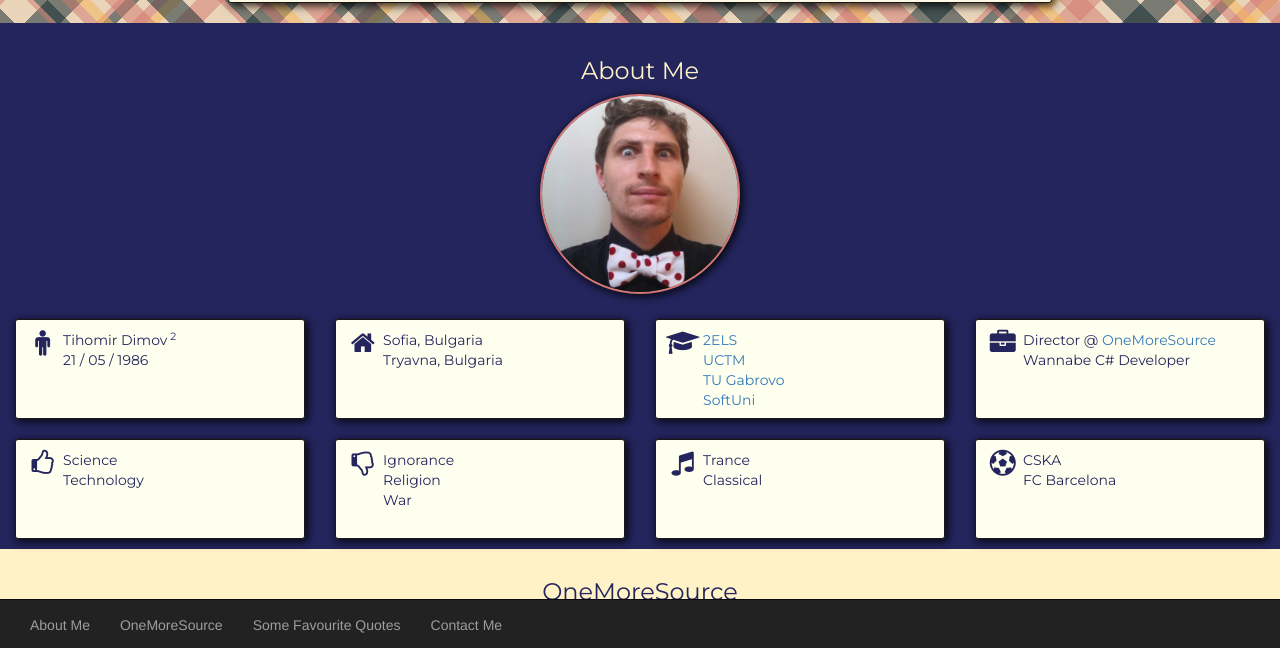
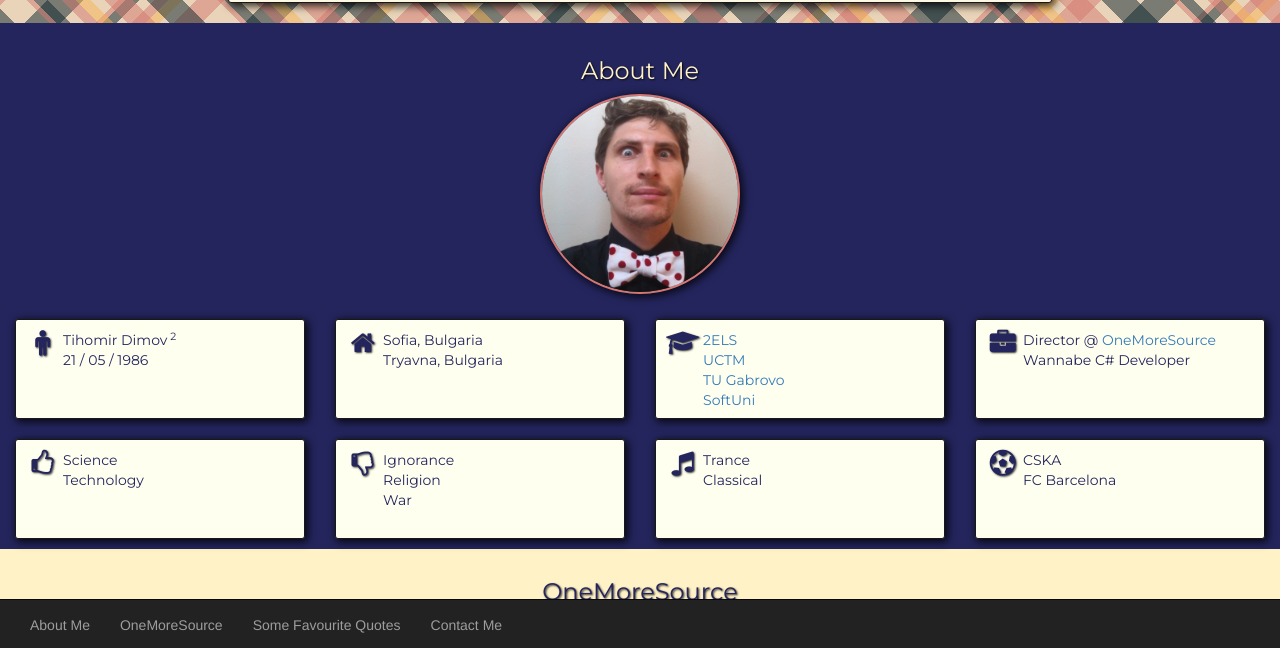
Before and after one commit to tihomirdimov/MyWebPage, a plain HTML site: page index.html in a window 1280 px wide. Shown: the part 150-798 px from the top of the page. Drawn offline with nearby package versions, Linux system fonts and the light colour scheme.

Commit message:
text shadows added

```diff
--- a/src/style.css
+++ b/src/style.css
@@ -61,6 +61,10 @@ h2 {
     font-size: 15px;
 }
 
+h3, i.fa {
+    text-shadow: 1px 1px 2px rgba(0, 0, 0, 0.8);
+}
+
 p {
     font-size: 14px;
 }
@@ -91,7 +95,7 @@ div.bio {
     background-color: #fffff0;
     color: #24255d;
     border: 1px solid #181818;
-    box-shadow: 2px 2px 8px 1px rgba(0,0,0,0.8);
+    box-shadow: 2px 2px 8px 1px rgba(0, 0, 0, 0.8);
     border-radius: 3px;
 }
 
@@ -147,7 +151,7 @@ div.bio {
 .mark {
     border-radius: 3px;
     border: 1px solid #181818;
-    box-shadow: 2px 2px 8px 1px rgba(0,0,0,0.8);
+    box-shadow: 2px 2px 8px 1px rgba(0, 0, 0, 0.8);
 }
 
 .quote:before, .quote:after {
@@ -176,5 +180,5 @@ div.bio {
 
 .img-circle {
     border: 2px solid #D3776F;
-    box-shadow: 2px 2px 8px 1px rgba(0,0,0,0.8);
+    box-shadow: 2px 2px 8px 1px rgba(0, 0, 0, 0.8);
 }
```
